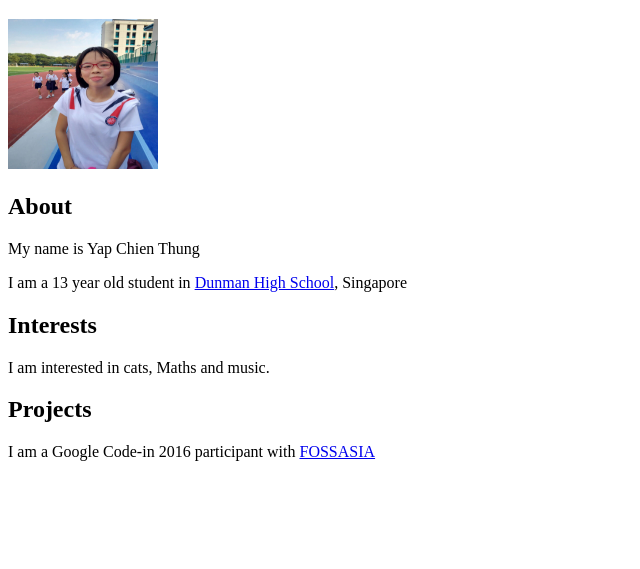
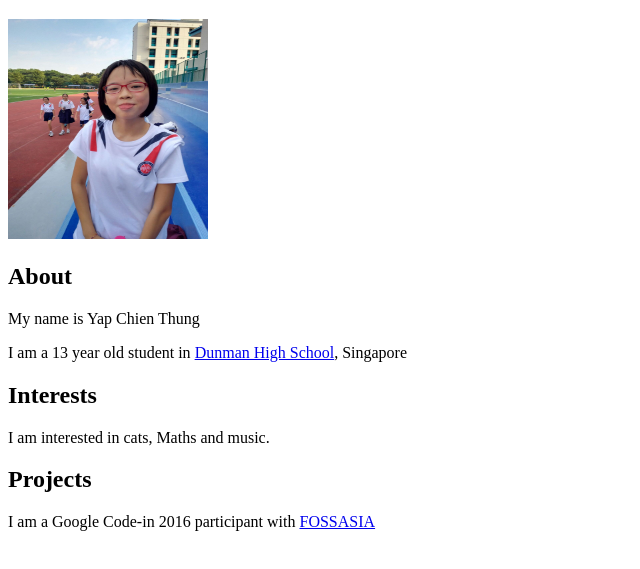
Before and after one commit to YCT123/YCT123.github.io, a plain HTML site: page index.html in a window 1280 px wide. Shown: the part 61-630 px from the top of the page, without its empty margins (0-640 px from the left). Drawn offline with Linux system fonts and the light colour scheme.

Commit message:
Update index.html

```diff
--- a/index.html
+++ b/index.html
@@ -6,7 +6,7 @@
   </head>
   <body>
 <h1>Welcome to my home</h1>
-    <img src="photo.jpg"/ style="width:150px;height:150px;">
+    <img src="photo.jpg"/ style="width:200px;height:220px;">
     <h2>About</h2>
     <p>My name is Yap Chien Thung</p>
     <p>I am a 13 year old student in <a href="dunmanhigh.moe.edu.sg">Dunman High School</a>, Singapore</p>
```
